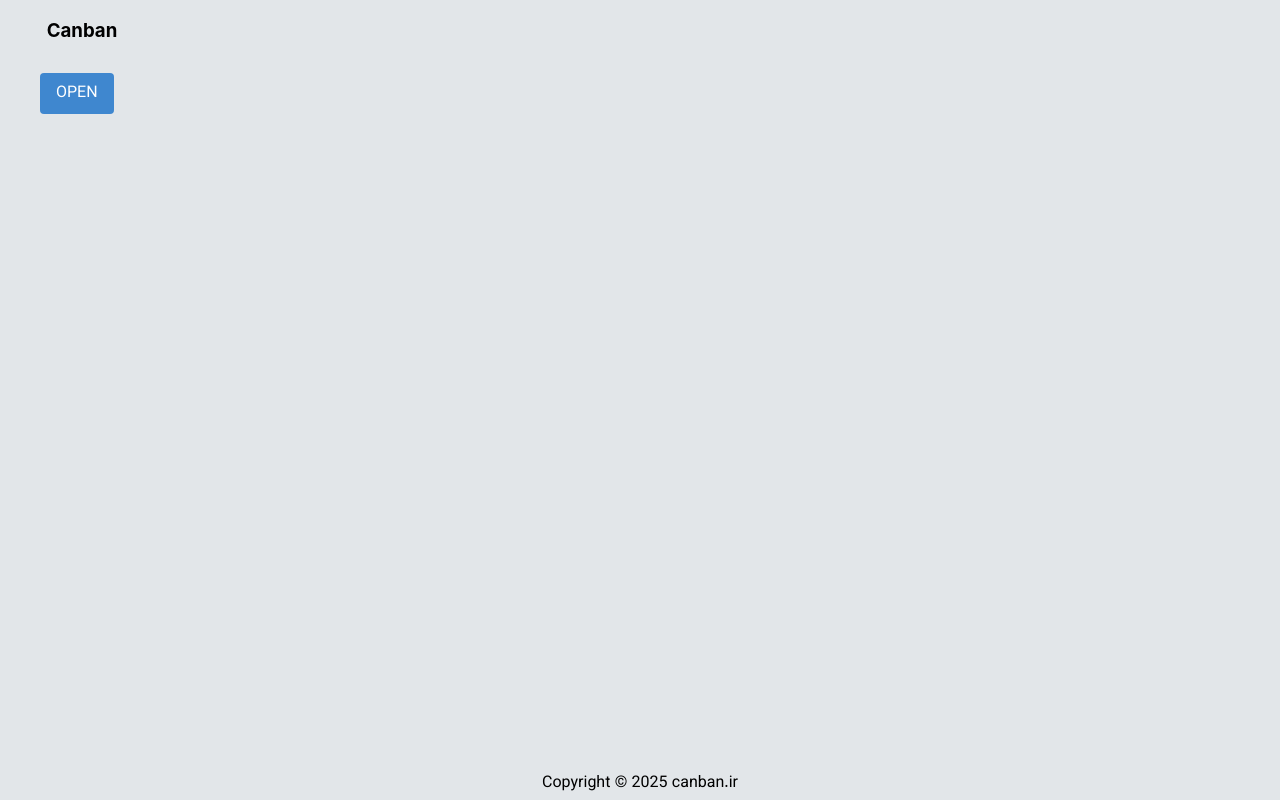
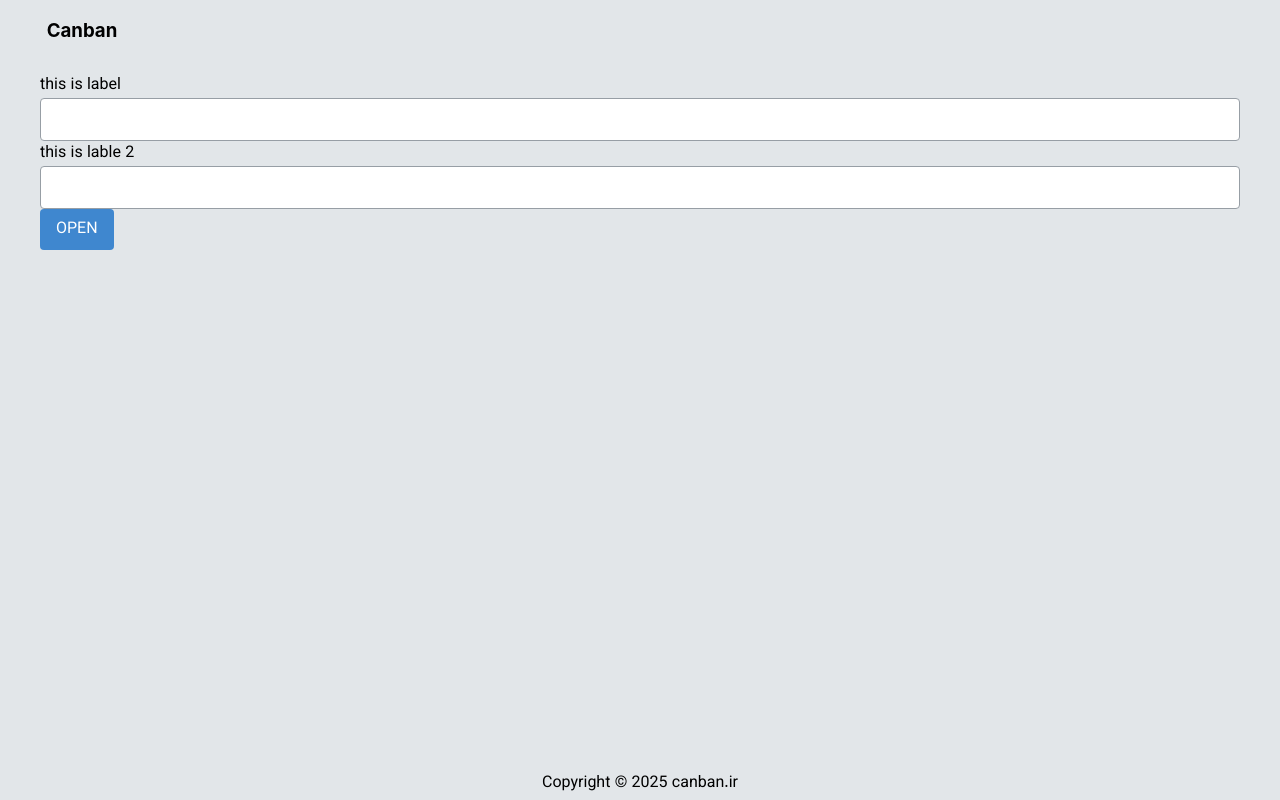
Before and after one commit to FatemehAsi/canban, a React (Vite) app: page /board/1 in a window 1280 px wide. Built offline with nearby package versions, Linux system fonts and the light colour scheme.

Commit message:
[ADD] text input component

```diff
--- /dev/null
+++ b/src/components/TextInput/TextInput.module.css
@@ -0,0 +1,18 @@
+.text-input{
+    display: grid;
+
+    input{
+        border: 1px solid var(--color-border);
+
+        padding: 0.5rem;
+
+        border-radius: var(--border-radius-1);
+
+        &:focus{
+            outline: 2px solid var(--color-primary);
+            outline-offset: -2px;
+        }
+
+    }
+
+}
--- /dev/null
+++ b/src/components/TextInput/TextInput.tsx
@@ -0,0 +1,19 @@
+import { type ReactNode, type ComponentProps, useId } from "react";
+
+import styles from "../TextInput/TextInput.module.css";
+import clsx from "clsx";
+
+type Props = ComponentProps<'input'> & {
+    lable: string;
+}
+
+export default function TextInput({className, lable, ...otherProps}: Props): ReactNode{
+    const id = useId();
+    return(
+        <div className={clsx(styles["text-input"], className)}>
+            <label htmlFor={id}>{lable}</label>
+            <input id={id} {...otherProps} />
+
+        </div>
+    )
+}
--- a/src/pages/BoardPage/BoardPage.tsx
+++ b/src/pages/BoardPage/BoardPage.tsx
@@ -10,6 +10,7 @@ import BoardProvider from "../../providers/BoardProvider";
 import ActiveItemProvider from "../../providers/ActiveItemProvider";
 import Modal from "../../components/Modal/Modal";
 import Button from "../../components/Button/Button";
+import TextInput from "../../components/TextInput/TextInput";
 
 export default function BoardPage(): ReactNode{
     // const {id} = useParams();
@@ -27,6 +28,9 @@ export default function BoardPage(): ReactNode{
                 <ActiveItemProvider>
 
                    <div className={styles["board-page"]}>
+                    <TextInput lable="this is label" />
+                    <TextInput lable="this is lable 2" />
+
                     <Button color="primary" onClick={handleOpenButtonClick}>Open</Button>
 
                     <Modal ref={ref} heading="This is heading">
```
